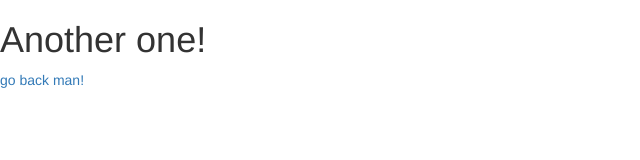
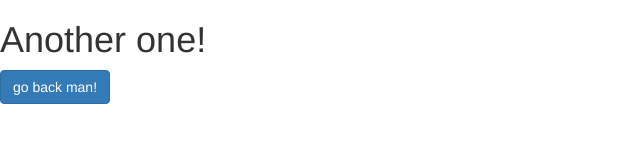
Before and after one commit to bcdesignlanguage/bcdesignlanguage, a plain HTML site: page anotherone.html in a window 1280 px wide. Shown: the whole page, without its empty margins (0-640 px from the left). Drawn offline with nearby package versions, Linux system fonts and the light colour scheme.

Commit message:
Button update

```diff
--- a/anotherone.html
+++ b/anotherone.html
@@ -8,7 +8,7 @@
 
 	<h1>Another one!</h1>
 
-	<a href="index.html">go back man!</a>
+	<a href="index.html" class="btn btn-primary">go back man!</a>
 
 </body>
 </html>
```
Also changed, not shown: index.html (+1 -1 lines).
